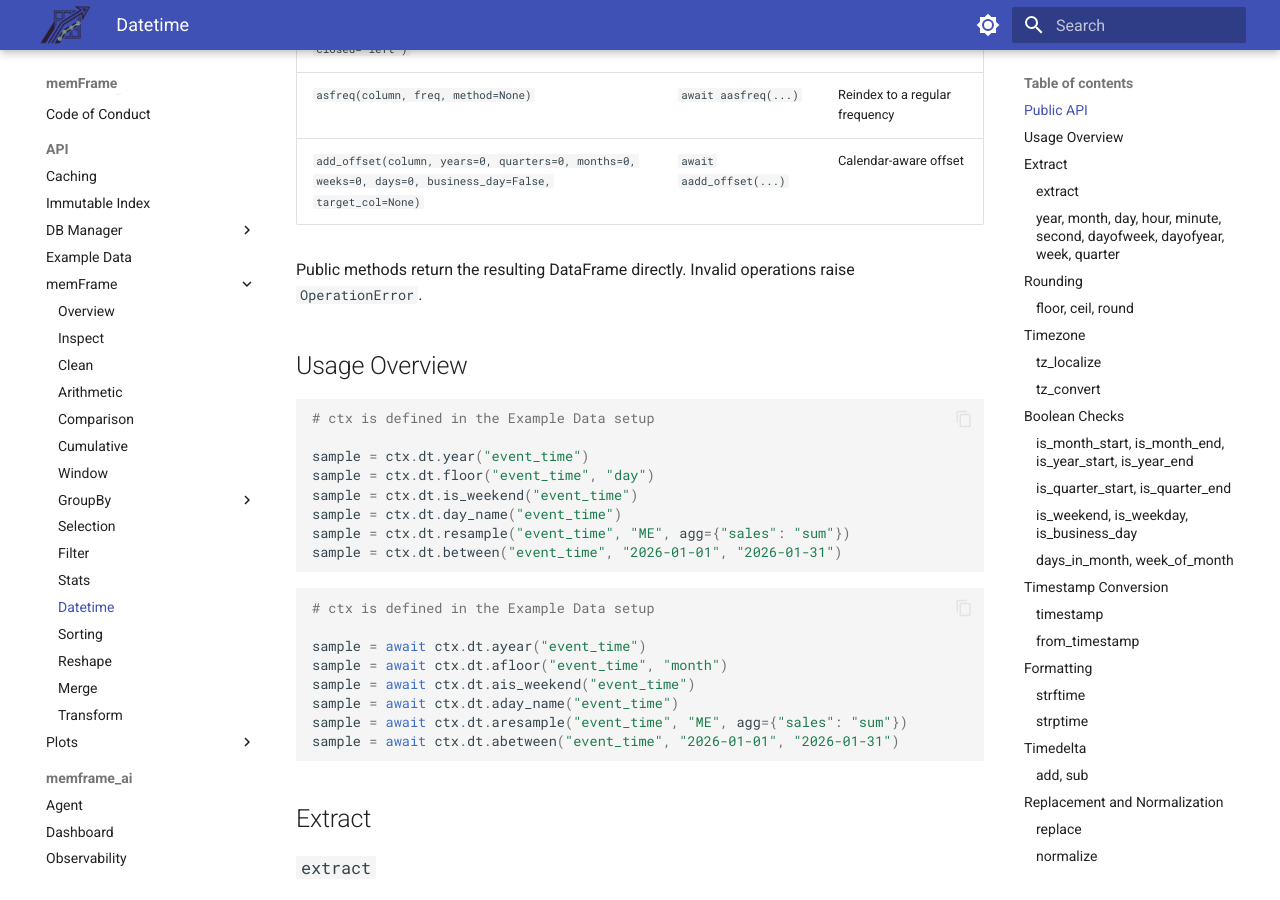
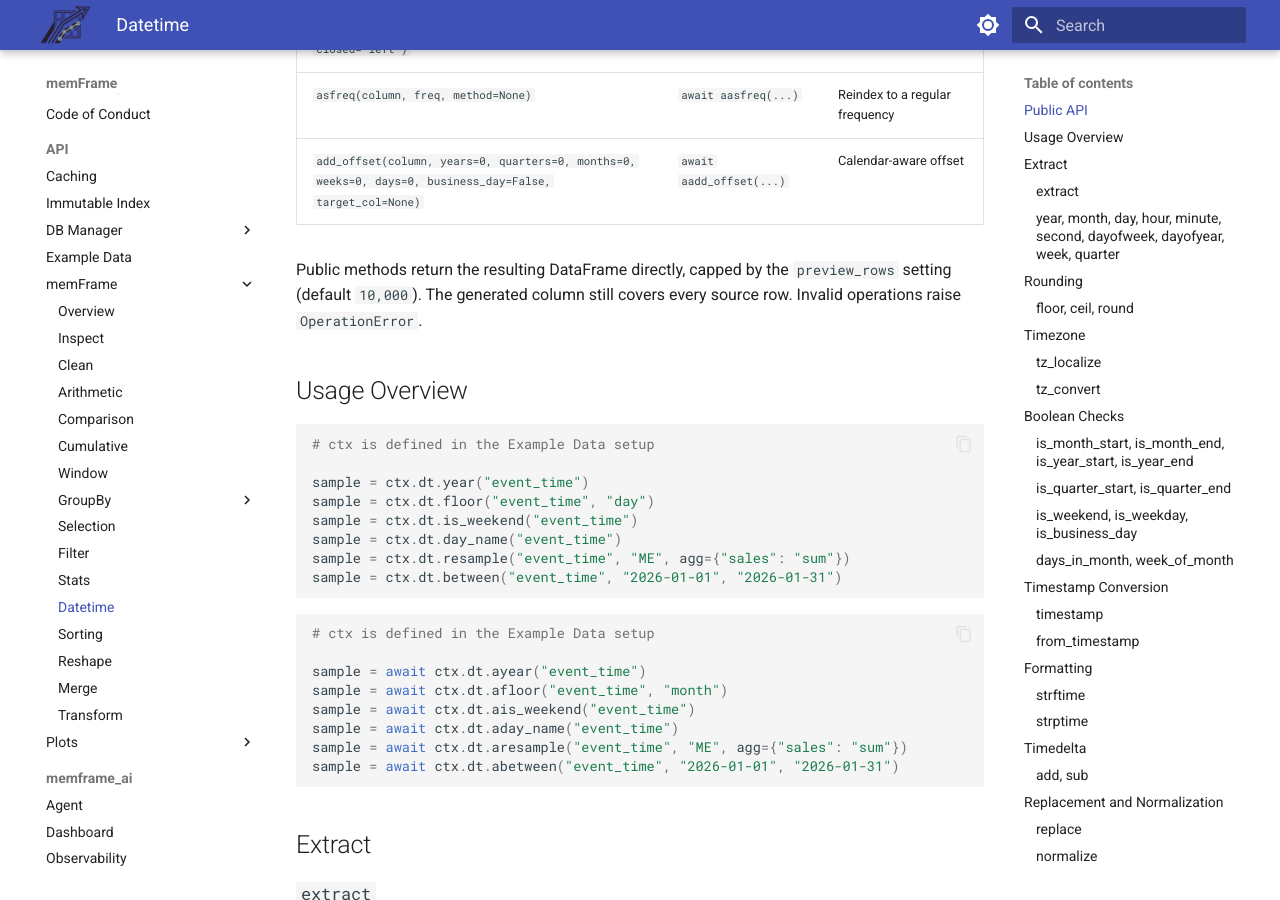
Before and after one commit to Debojit95/memFrame, an MkDocs documentation site: the page built from docs/api/datetime.md, in a window 1280 px wide and 900 px high, scrolled down 4040 px. Built offline with MkDocs 1.6.1 and Material for MkDocs 9.7.7, drawn with Linux system fonts in a browser that asks for light colours.

Commit message:
docs: document bounded datetime previews

```diff
--- a/docs/api/datetime.md
+++ b/docs/api/datetime.md
@@ -97,8 +97,9 @@ Every datetime operation has synchronous and asynchronous forms:
 | `asfreq(column, freq, method=None)` | `await aasfreq(...)` | Reindex to a regular frequency |
 | `add_offset(column, years=0, quarters=0, months=0, weeks=0, days=0, business_day=False, target_col=None)` | `await aadd_offset(...)` | Calendar-aware offset |
 
-Public methods return the resulting DataFrame directly. Invalid operations
-raise `OperationError`.
+Public methods return the resulting DataFrame directly, capped by the
+`preview_rows` setting (default `10,000`). The generated column still covers
+every source row. Invalid operations raise `OperationError`.
 
 ## Usage Overview
 
```
Also changed, not shown: CHANGELOG.md (+4 -0 lines).
